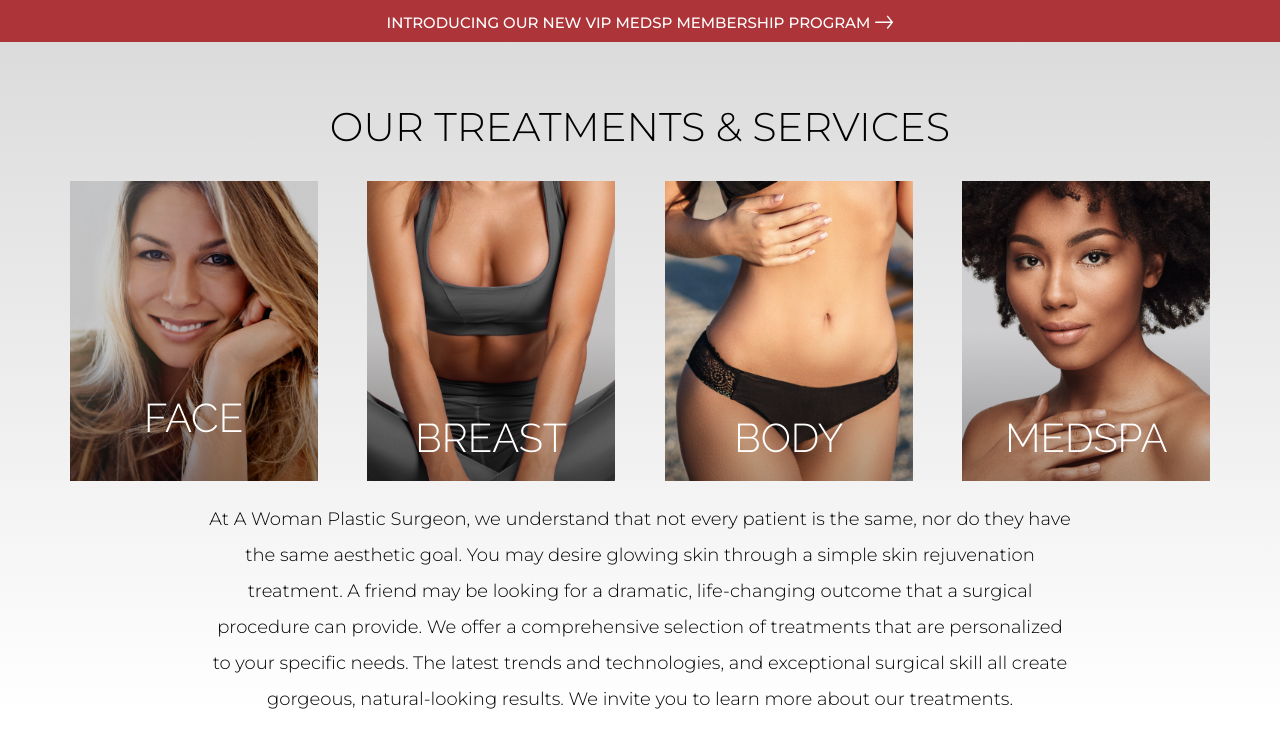
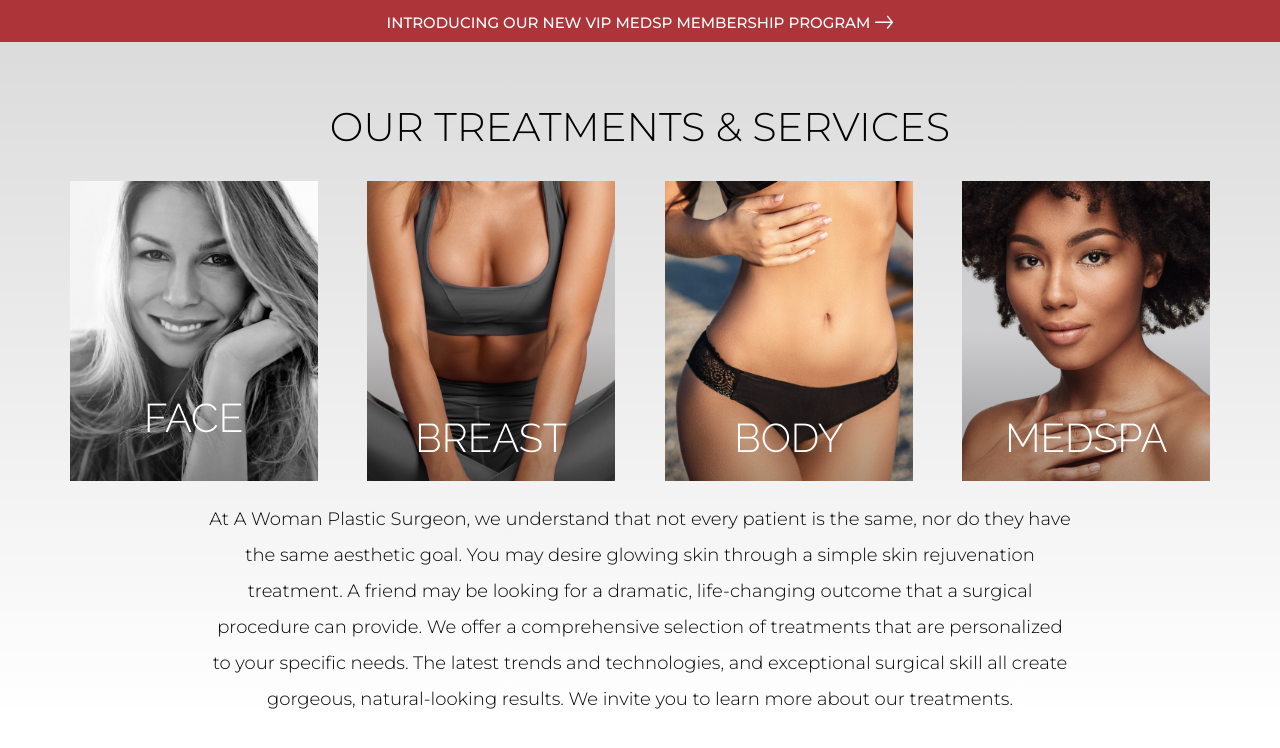
Before and after one commit to RyanCahela/Responsive_Code_Test, a plain HTML site: page index.html in a window 1280 px wide. In both pictures the pointer is over the element 193 px from the left and 331 px from the top of the page. Drawn offline with Linux system fonts and the light colour scheme.

Commit message:
changed animation to make photos black and white on hover

```diff
--- a/styles.css
+++ b/styles.css
@@ -152,7 +152,7 @@ html {
 }
 
 .treatments-list__item:hover .bg-image {
-    filter: brightness(80%);
+    filter: grayscale(100%);
 }
 
 .treatments-list__item:hover .treatments-list__heading {
```
